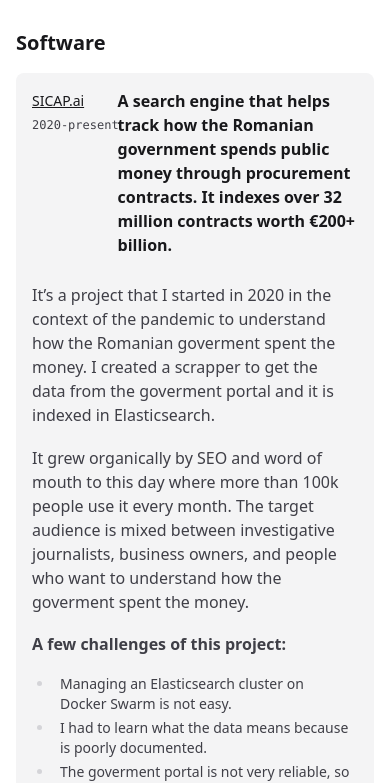
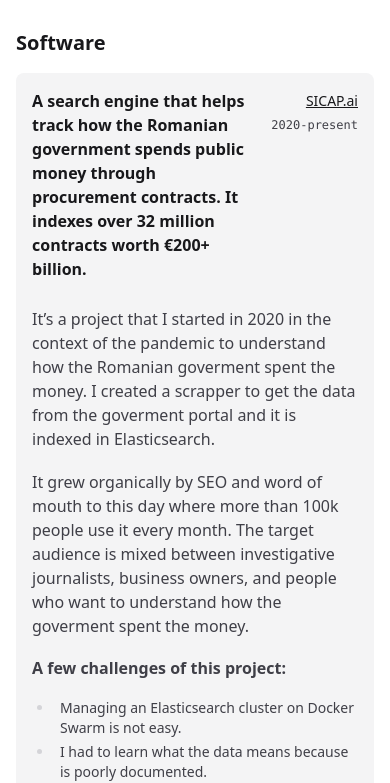
Before and after one commit to ciocan/ciocan.dev, an Astro site: page /projects in a window 390 px wide. Shown: the part 67-850 px from the top of the page. Built offline with nearby package versions, Linux system fonts and the light colour scheme; Astro itself is replaced by a stand-in of ours; some packages are replaced by stand-ins of ours.

Commit message:
mobile layout fix

```diff
--- a/src/components/Project.astro
+++ b/src/components/Project.astro
@@ -9,9 +9,11 @@ const { Content } = await project.render();
 ---
 
 <div
-  class="grid grid-cols-[1fr_3fr] grid-rows-[auto_auto_1fr] sm:grid-cols-[110px_auto] gap-2 font-medium bg-zinc-100 dark:bg-zinc-800 dark:text-zinc-100 p-4 rounded-lg"
+  class="grid grid-cols-[4fr_1fr] grid-rows-[auto_auto_1fr] sm:grid-cols-[110px_auto] gap-2 font-medium bg-zinc-100 dark:bg-zinc-800 dark:text-zinc-100 p-4 rounded-lg"
 >
-  <div class="flex flex-col gap-1 col-span-2 col-start-1 row-start-1">
+  <div
+    class="flex flex-col gap-1 col-start-2 row-start-1 sm:col-start-1 text-right sm:text-left"
+  >
     <a
       href={url}
       target="_blank"
@@ -25,7 +27,9 @@ const { Content } = await project.render();
       {year}
     </span>
   </div>
-  <h1 class="text-base font-bold mb-0 pb-0 col-span-2 col-start-2 row-start-1">
+  <h1
+    class="text-base font-bold mb-0 pb-0 col-start-1 row-start-1 sm:col-start-2"
+  >
     {title}
   </h1>
   <article class="project-description sm:col-span-1 sm:col-start-2 col-span-2">
```
